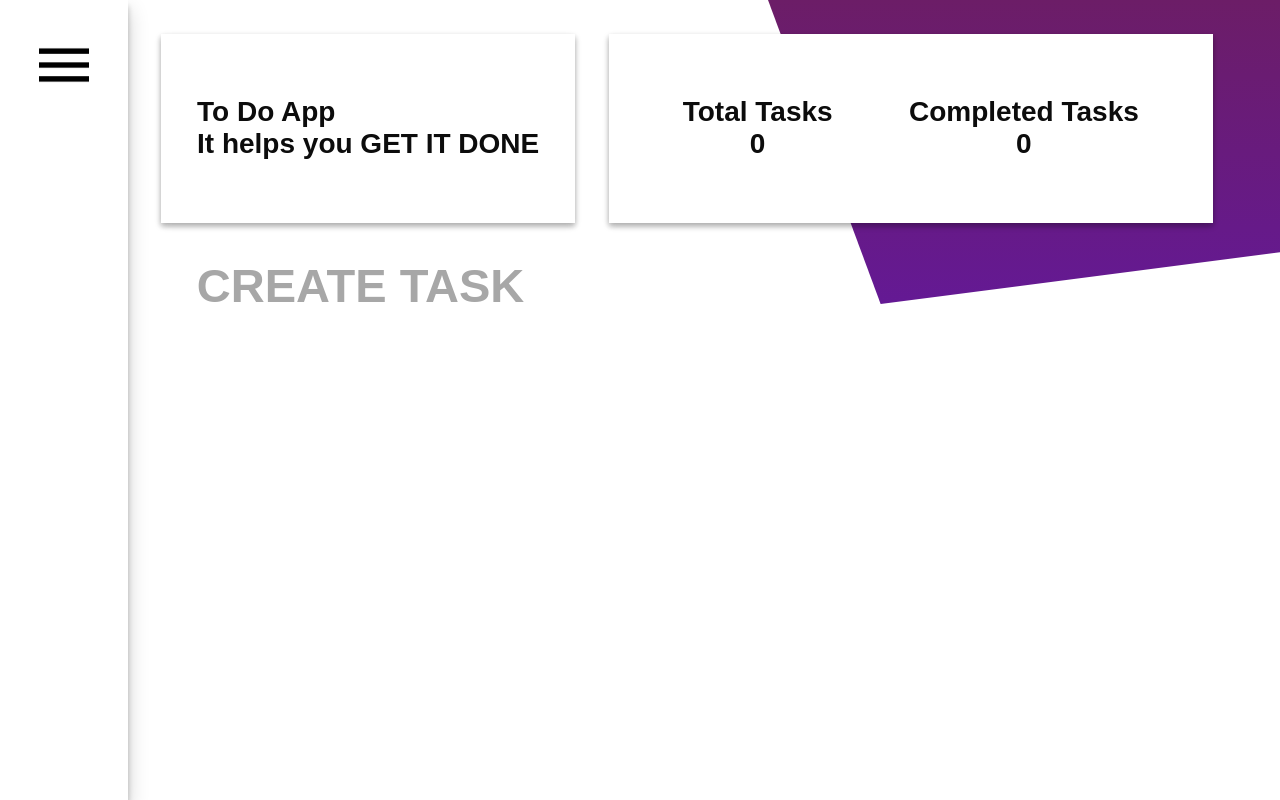
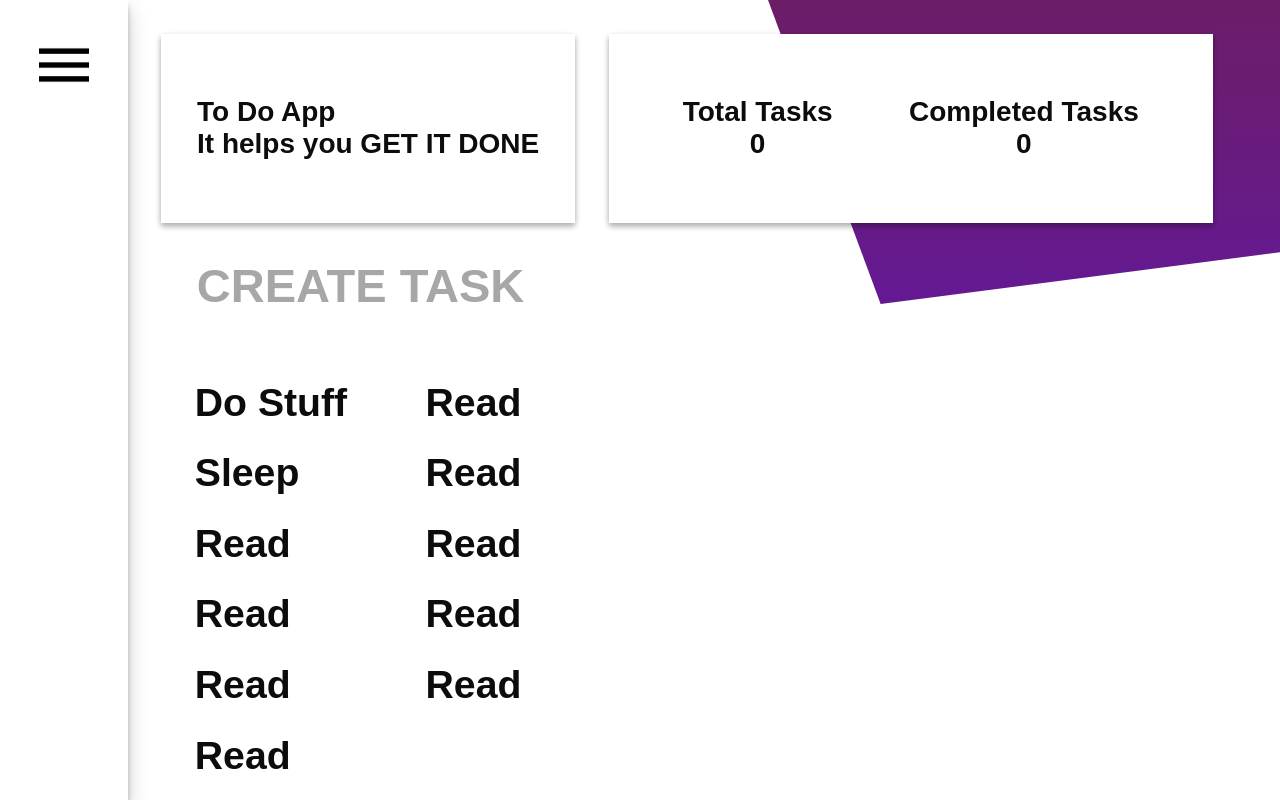
Before and after one commit to juveria-manzar/Get-It-Done, a PHP site: page / in a window 1280 px wide. Run offline with PHP 8.4, Linux system fonts and the light colour scheme.

Commit message:
styled task-list

```diff
--- a/index.html
+++ b/index.html
@@ -67,6 +67,20 @@
             <input type="text" id="task-input" class="black" placeholder="Create Task">
             <label>Press enter to Create Task!</label>
         </article>
+
+        <ul id="task-list" class="bold">
+            <li>Do Stuff</li>
+            <li>Sleep</li>
+            <li>Read</li>
+            <li>Read</li>
+            <li>Read</li>
+            <li>Read</li>
+            <li>Read</li>
+            <li>Read</li>
+            <li>Read</li>
+            <li>Read</li>
+            <li>Read</li>
+        </ul>
     </section>
     <script src="js/date_format.js"></script>
     <script src="js/storage.js"></script>
--- a/sass/_others.scss
+++ b/sass/_others.scss
@@ -7,7 +7,7 @@ body {
 }
 
 .bold {
-    font-weight: 900;
+    font-weight: 700;
 }
 
 .current-theme {
--- a/sass/_task_list.scss
+++ b/sass/_task_list.scss
@@ -0,0 +1,81 @@
+@keyframes task-exit {
+    from {
+        transform: perspective(400px);
+    }
+    30% {
+        transform: perspective(400px) rotate3d(1, 0, 0, -20deg);
+        opacity: 1;
+    }
+    to {
+        transform: perspective(400px) rotate3d(1, 0, 0, 90deg);
+        opacity: 0;
+    }
+}
+
+.exit {
+    animation: task-exit .35s forward;
+}
+
+#task-list {
+    height: 40vh;
+    margin-left: 6rem;
+    margin-top: 3rem;
+    margin-bottom: 0;
+    display: flex;
+    flex-direction: column;
+    flex-wrap: wrap;
+    align-content: flex-start;
+    user-select: none;
+    font-size: 16px;
+    li {
+        list-style: none;
+        font-size: 5em;
+        margin: .34em 0;
+        margin-right: 2em;
+        color: rgba(var(--text-color), 1);
+    }
+    @media (max-width:1500px) {
+        font-size: 15px;
+    }
+    @media (max-width:1500px) {
+        height: 54vh;
+    }
+    @media (max-width:1400px) {
+        font-size: 14px;
+    }
+    @media (max-width:1200px) {
+        font-size: 13px;
+    }
+    @media (max-width:1100px) {
+        font-size: 12px;
+        flex-wrap: nowrap;
+        height: auto;
+        align-items: center;
+        margin: 6rem 0 12rem;
+        li {
+            margin: 2rem 0;
+            font-size: 6.4rem;
+        }
+        li:last-of-type {
+            margin-bottom: 10rem;
+        }
+    }
+    //this would select all li's if there are at least 3 or more lis
+    //nth-last child
+    // li:nth-last-child(n+3),
+    // li:first-child:nth-child(n+3)~li {
+    //     font-size: 4.5em;
+    // }
+    // li:nth-last-child(n+5),
+    // li:first-child:nth-child(n+5)~li {
+    //     font-size: 3.5em;
+    // }
+    $list-sizes:( '3':4.5em, '5':3.2em, '9':2.8em, '12':2.4em, '20':2.1em, '25':2em, '30':1.75em);
+    @each $min,
+    $size in $list-sizes {
+        li:first-child:nth-last-child(n+#{$min}),
+        li:first-child:nth-last-child(n+#{$min})~li {
+            font-size: $size;
+        }
+    }
+}
--- a/stylesheets/main.css
+++ b/stylesheets/main.css
@@ -14,7 +14,7 @@ body {
   font-weight: 900; }
 
 .bold {
-  font-weight: 900; }
+  font-weight: 700; }
 
 .current-theme {
   border-bottom: 4px solid; }
@@ -369,3 +369,79 @@ input#menu:checked ~ #menu-content {
         text-align: center;
         font-weight: 500;
         text-transform: uppercase; } }
+
+@keyframes task-exit {
+  from {
+    transform: perspective(400px); }
+  30% {
+    transform: perspective(400px) rotate3d(1, 0, 0, -20deg);
+    opacity: 1; }
+  to {
+    transform: perspective(400px) rotate3d(1, 0, 0, 90deg);
+    opacity: 0; } }
+
+.exit {
+  animation: task-exit .35s forward; }
+
+#task-list {
+  height: 40vh;
+  margin-left: 6rem;
+  margin-top: 3rem;
+  margin-bottom: 0;
+  display: flex;
+  flex-direction: column;
+  flex-wrap: wrap;
+  align-content: flex-start;
+  user-select: none;
+  font-size: 16px; }
+  #task-list li {
+    list-style: none;
+    font-size: 5em;
+    margin: .34em 0;
+    margin-right: 2em;
+    color: rgba(var(--text-color), 1); }
+  @media (max-width: 1500px) {
+    #task-list {
+      font-size: 15px; } }
+  @media (max-width: 1500px) {
+    #task-list {
+      height: 54vh; } }
+  @media (max-width: 1400px) {
+    #task-list {
+      font-size: 14px; } }
+  @media (max-width: 1200px) {
+    #task-list {
+      font-size: 13px; } }
+  @media (max-width: 1100px) {
+    #task-list {
+      font-size: 12px;
+      flex-wrap: nowrap;
+      height: auto;
+      align-items: center;
+      margin: 6rem 0 12rem; }
+      #task-list li {
+        margin: 2rem 0;
+        font-size: 6.4rem; }
+      #task-list li:last-of-type {
+        margin-bottom: 10rem; } }
+  #task-list li:first-child:nth-last-child(n+3),
+  #task-list li:first-child:nth-last-child(n+3) ~ li {
+    font-size: 4.5em; }
+  #task-list li:first-child:nth-last-child(n+5),
+  #task-list li:first-child:nth-last-child(n+5) ~ li {
+    font-size: 3.2em; }
+  #task-list li:first-child:nth-last-child(n+9),
+  #task-list li:first-child:nth-last-child(n+9) ~ li {
+    font-size: 2.8em; }
+  #task-list li:first-child:nth-last-child(n+12),
+  #task-list li:first-child:nth-last-child(n+12) ~ li {
+    font-size: 2.4em; }
+  #task-list li:first-child:nth-last-child(n+20),
+  #task-list li:first-child:nth-last-child(n+20) ~ li {
+    font-size: 2.1em; }
+  #task-list li:first-child:nth-last-child(n+25),
+  #task-list li:first-child:nth-last-child(n+25) ~ li {
+    font-size: 2em; }
+  #task-list li:first-child:nth-last-child(n+30),
+  #task-list li:first-child:nth-last-child(n+30) ~ li {
+    font-size: 1.75em; }
```
